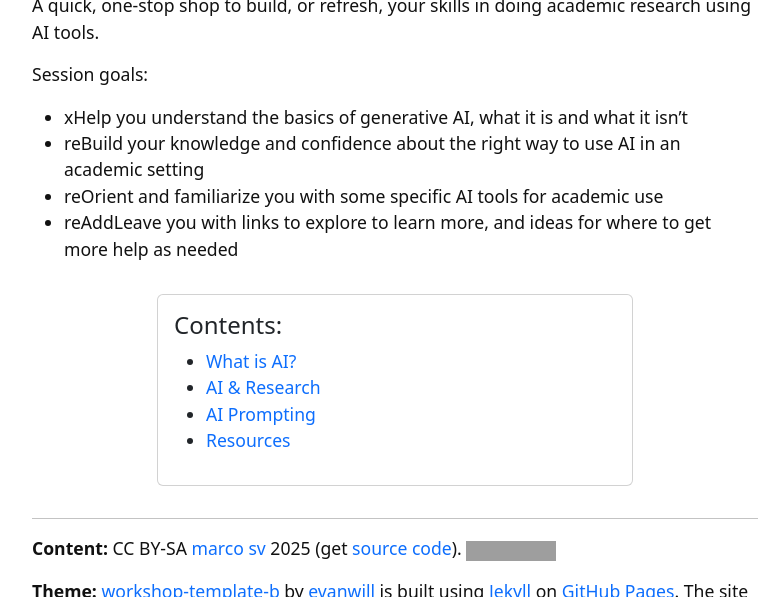
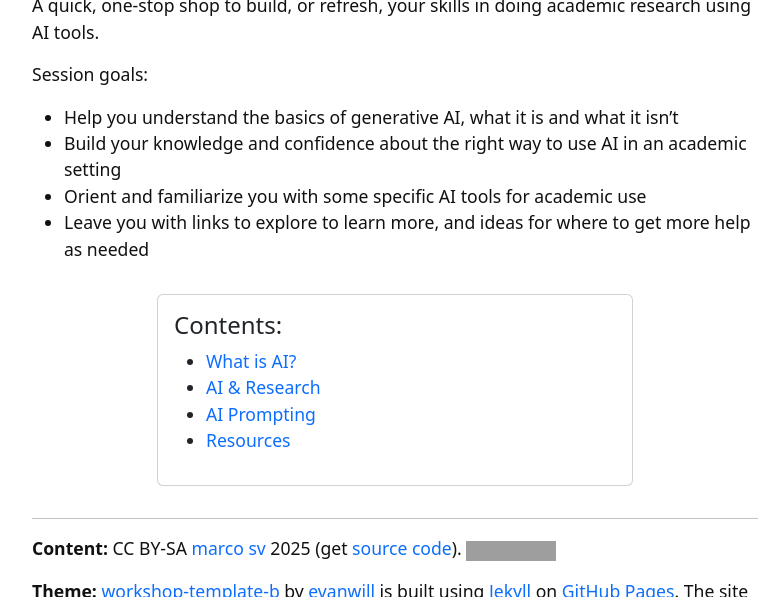
Before and after one commit to marcosvdotcom/Fall25_AI, a Jekyll site: the page built from index.md, in a window 1280 px wide and 900 px high, scrolled down 555 px, cut to the strip 155-752 px from the top of the window. Shown: the whole strip, without its empty margins (245-1026 px from the left). Built offline with Jekyll 4.4.1, drawn with Linux system fonts in a browser that asks for light colours; grey boxes are pictures that could not be loaded.

Commit message:
what it is ai

```diff
--- a/index.md
+++ b/index.md
@@ -10,10 +10,10 @@ layout: page
 A quick, one-stop shop to build, or refresh, your skills in doing academic research using AI tools.
 
 Session goals:
-- xHelp you understand the basics of generative AI, what it is and what it isn't
-- reBuild your knowledge and confidence about the right way to use AI in an academic setting
-- reOrient and familiarize you with some specific AI tools for academic use
-- reAddLeave you with links to explore to learn more, and ideas for where to get more help as needed
+- Help you understand the basics of generative AI, what it is and what it isn't
+- Build your knowledge and confidence about the right way to use AI in an academic setting
+- Orient and familiarize you with some specific AI tools for academic use
+- Leave you with links to explore to learn more, and ideas for where to get more help as needed
 
 {% include toc.html %}
 
```
Also changed, not shown: content/1-whatisai.md (+5 -8 lines).
